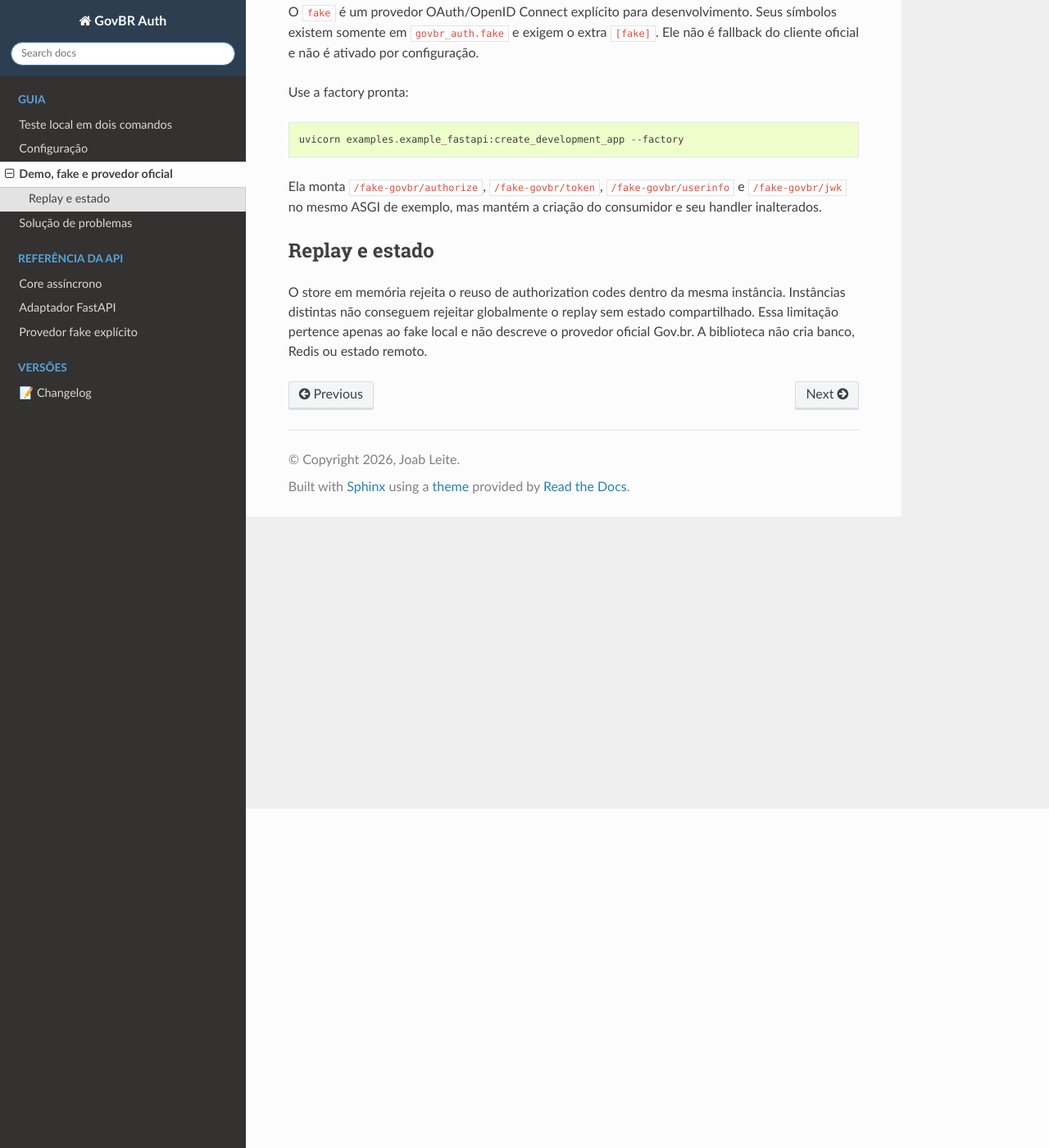
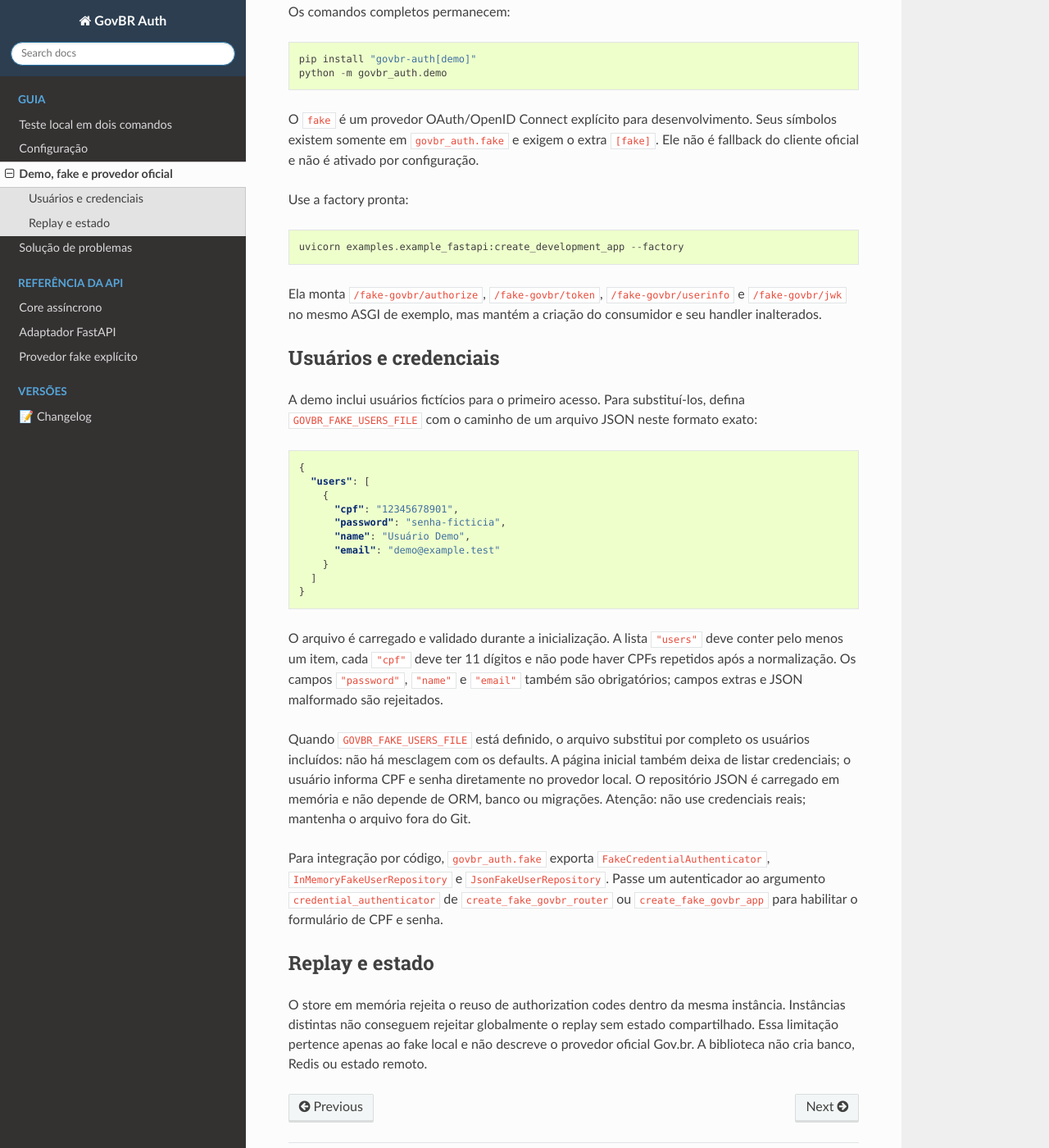
Before and after one commit to cereja-project/govbr_auth, a Sphinx documentation site: the page built from docs/guide/fake-mode.rst, in a window 1280 px wide and 1400 px high, scrolled down 414 px. Shown: the whole window at 82% size. Built offline with Sphinx 7.4.7 and the Read the Docs theme 3.1.0, drawn with Linux system fonts in a browser that asks for light colours.

Commit message:
docs(demo): document fake credentials and JSON source

```diff
--- a/docs/guide/fake-mode.rst
+++ b/docs/guide/fake-mode.rst
@@ -13,6 +13,11 @@ A ``demo`` é uma demonstração empacotada: instale ``[demo]`` e execute o
 comando da tabela para conhecer o fluxo em loopback. Ela não usa credenciais
 Gov.br e não substitui a integração da sua aplicação.
 
+Os comandos completos permanecem::
+
+    pip install "govbr-auth[demo]"
+    python -m govbr_auth.demo
+
 O ``fake`` é um provedor OAuth/OpenID Connect explícito para desenvolvimento.
 Seus símbolos existem somente em ``govbr_auth.fake`` e exigem o extra
 ``[fake]``. Ele não é fallback do cliente oficial e não é ativado por
@@ -26,6 +31,45 @@ Ela monta ``/fake-govbr/authorize``, ``/fake-govbr/token``,
 ``/fake-govbr/userinfo`` e ``/fake-govbr/jwk`` no mesmo ASGI de exemplo, mas
 mantém a criação do consumidor e seu handler inalterados.
 
+Usuários e credenciais
+----------------------
+
+A demo inclui usuários fictícios para o primeiro acesso. Para substituí-los,
+defina ``GOVBR_FAKE_USERS_FILE`` com o caminho de um arquivo JSON neste formato
+exato:
+
+.. code-block:: json
+
+   {
+     "users": [
+       {
+         "cpf": "12345678901",
+         "password": "senha-ficticia",
+         "name": "Usuário Demo",
+         "email": "demo@example.test"
+       }
+     ]
+   }
+
+O arquivo é carregado e validado durante a inicialização. A lista ``"users"``
+deve conter pelo menos um item, cada ``"cpf"`` deve ter 11 dígitos e não pode
+haver CPFs repetidos após a normalização. Os campos ``"password"``, ``"name"``
+e ``"email"`` também são obrigatórios; campos extras e JSON malformado são
+rejeitados.
+
+Quando ``GOVBR_FAKE_USERS_FILE`` está definido, o arquivo substitui por completo
+os usuários incluídos: não há mesclagem com os defaults. A página inicial
+também deixa de listar credenciais; o usuário informa CPF e senha diretamente
+no provedor local. O repositório JSON é carregado em memória e não depende de
+ORM, banco ou migrações. Atenção: não use credenciais reais; mantenha o arquivo
+fora do Git.
+
+Para integração por código, ``govbr_auth.fake`` exporta
+``FakeCredentialAuthenticator``, ``InMemoryFakeUserRepository`` e
+``JsonFakeUserRepository``. Passe um autenticador ao argumento
+``credential_authenticator`` de ``create_fake_govbr_router`` ou
+``create_fake_govbr_app`` para habilitar o formulário de CPF e senha.
+
 Replay e estado
 ---------------
 
```
Also changed, not shown: CHANGELOG.md (+10 -0 lines), README.md (+17 -1 lines), docs/guide/quick-start.rst (+14 -1 lines), docs/guide/troubleshooting.rst (+20 -0 lines), 3 other files.
